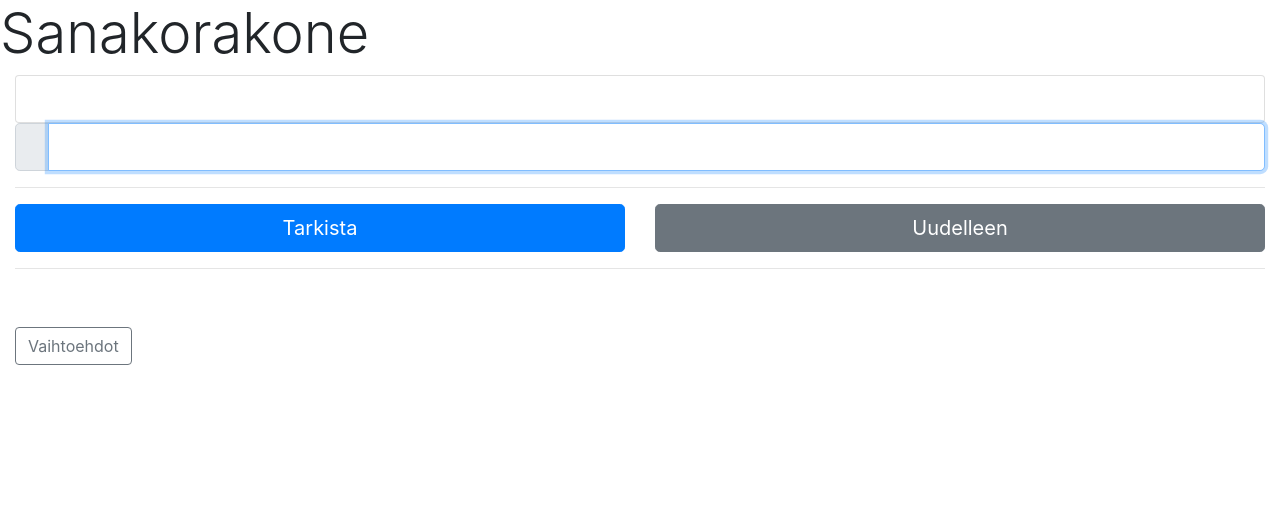
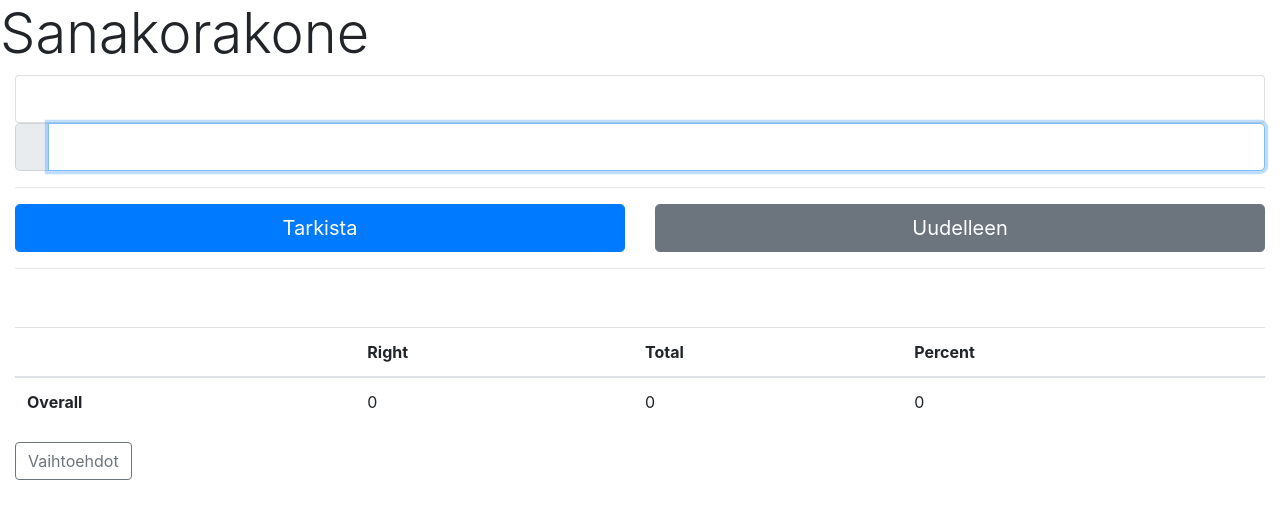
Before and after one commit to tow/sanaporakone, a Django app: page / in a window 1280 px wide. Shown: the top 519 px of the page. Run offline with Django 3.2, Linux system fonts and the light colour scheme; data that the repository does not hold is empty; parts of the project's set-up code (start-up, migrations or seed data) failed here and were passed over; some libraries are stand-ins or nearby versions.

Commit message:
Count overall scoresw

```diff
--- a/generate/templates/generate/question_page.html
+++ b/generate/templates/generate/question_page.html
@@ -50,6 +50,28 @@
 				<hr/>
 				<div class="row">
 					<div class="col alert lead" id="judgment">
+					</div>
+				</div>
+				<div class="row">
+					<div class="col">
+						<table class="table">
+							<thead>
+								<tr>
+									<th scope="col"></th>
+									<th scope="col">Right</span</th>
+									<th scope="col">Total</th>
+									<th scope="col">Percent</th>
+								</tr>
+							</thead>
+							<tbody>
+								<tr>
+									<th scope="row">Overall</th>
+									<td><span id="rights"></span></td>
+									<td><span id="wrongs"></span></td>
+									<td><span id="percent"></span></td>
+								</tr>
+							</tbody>
+						</table>
 					</div>
 				</div>
 				<div class="row">
@@ -211,10 +233,13 @@ var populate_question = function(data) {
 		var user_answer = $("#answer").val().toLowerCase().trim();
 		if (user_answer == data.answer) {
 			$("#judgment").text("✔ Kyllä!").removeClass("alert-danger").addClass("alert-success");
+			rights[data.index]++;
 		} else {
 			var answerdiff = diffString(user_answer, data.answer)
 			$("#judgment").html("✘ "+answerdiff+'<br>'+data.answer).removeClass("alert-success").addClass("alert-danger");
+			wrongs[data.index]++;
 		}
+		display_scores();
 		$("#check").removeClass("btn-primary").addClass("btn-secondary").removeAttr('type');
 		$("#new").removeClass("btn-secondary").addClass("btn-primary").attr('type', 'submit');
 		$("form").off('submit').on('submit', function(e) {
@@ -236,7 +261,56 @@ var get_question = function() {
 	$("#judgment").text('').removeClass("alert-danger alert-success");
 };
 
-$(document).ready( get_question );
+var get_scores = function() {
+	var total_wrongs = 0;
+	var total_rights = 0;
+	for (let k in rights) {
+		total_rights += rights[k];
+	}
+	for (let k in wrongs) {
+		total_wrongs += wrongs[k];
+	}
+	var total = total_rights + total_wrongs;
+	return {
+		"rights": total_rights,
+		"wrongs": total_wrongs,
+		"percent": 100.0 * total_rights / total || 0
+	};
+};
+
+var display_scores = function() {
+	var scores = get_scores();
+	$("#rights").text(scores.rights);
+	$("#wrongs").text(scores.percent);
+	$("#percent").text(scores.percent);
+}
+
+// array key is {verbtype|tense|negation|person}
+// verbtype 1 to 6
+// tense 1 = present, 2 = imperfect, 3 = perfect, 4 = pluperfect
+// negation 1 = positive, 2 = negative
+// person 1 = SG1, ... 6 = PL3
+var rights = {}; // or get from localcache
+var wrongs = {}; // or get from localcache
+for (var verbtype=1; verbtype<=6; verbtype++) {
+	for (var tense=1; tense<=4; tense++) {
+		for (var negative=1; negative<=2; negative++) {
+			for (var person=1; person<=6; person++) {
+				var index =
+					verbtype.toString() +
+					tense.toString() +
+					negative.toString() +
+					person.toString();
+				rights[index] = 0;
+				wrongs[index] = 0;
+			}
+		}
+	}
+}
+																					$(document).ready( function() {
+		display_scores();
+		get_question();
+	});
 		</script>
 	</body>
 </html>
--- a/generate/views.py
+++ b/generate/views.py
@@ -21,6 +21,7 @@ def generate_example(request):
     else:
         verbs = generator.verbs
     word = random.choice(verbs)
+    verbtype = word[2]
 
     req_tenses = request.GET.getlist("tense")
     if req_tenses:
@@ -47,6 +48,11 @@ def generate_example(request):
         else:
             answer = generator.generate_simple_verb(word[0], persons[person], tenses[tense])
 
-    example = {"infinitive": word[0], "person": person, "tense": tense, "negative": negative, "answer": answer}
+    index = str(verbtype) + \
+        {"preseens":"1", "imperfekti":"2", "perfekti":"3", "plusqvamperfekti":"4"}[tense] + \
+        ("2" if negative else "1") + \
+        {"minä":"1", "sinä":"2", "hän":"3", "me":"4", "te":"5", "he":"6"}[person]
+
+    example = {"index": index, "infinitive": word[0], "person": person, "tense": tense, "negative": negative, "answer": answer}
 
     return HttpResponse(json.dumps(example))
```
